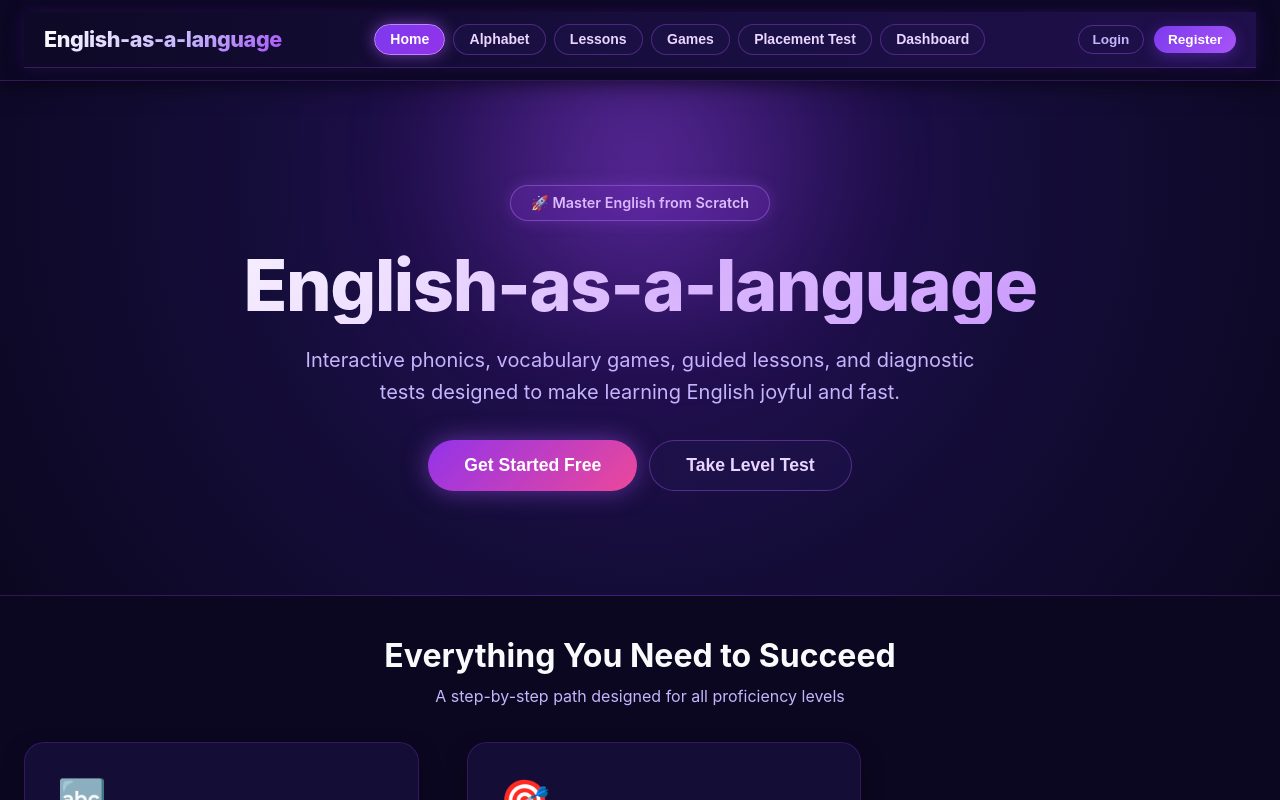
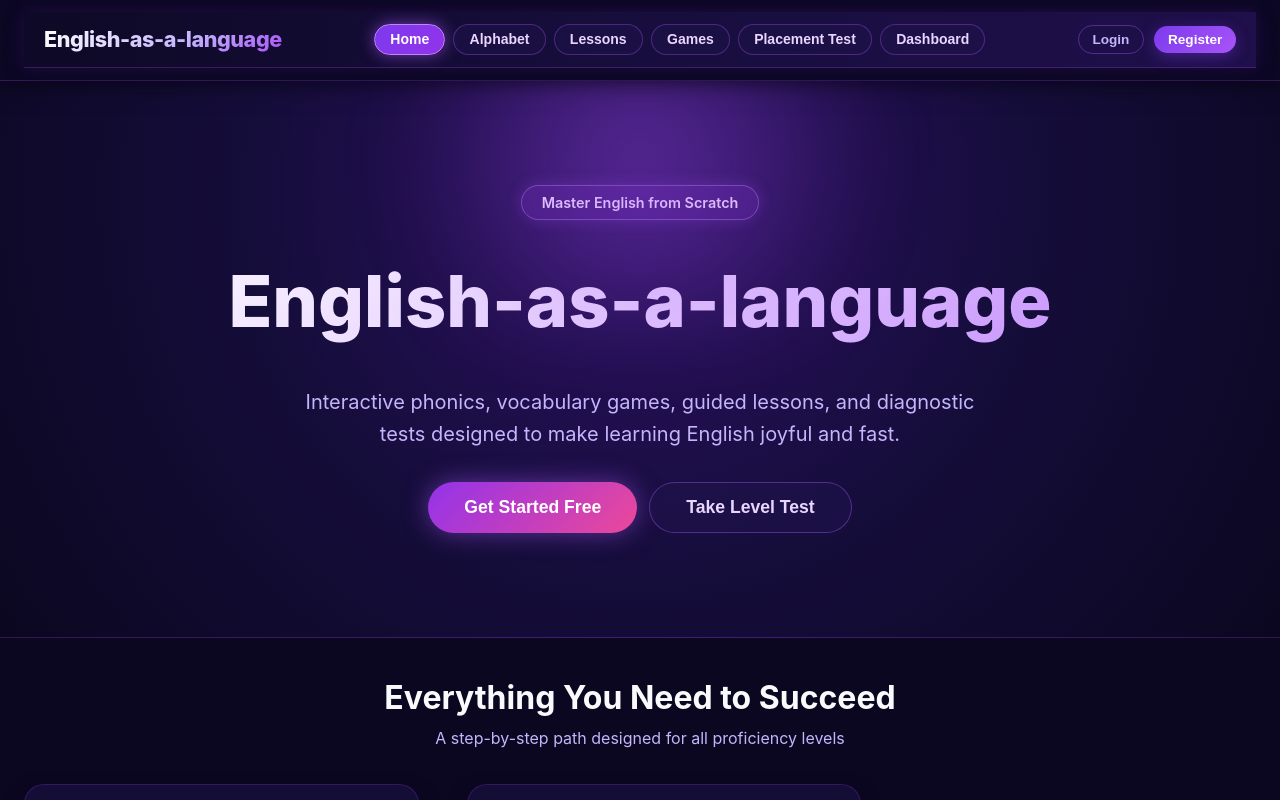
Before and after one commit to shw4114123-star/English-as-a-language, a React (Vite) app in the folder frontend/: page / in a window 1280 px wide. Shown: the top 800 px of the page. Built offline with nearby package versions, Linux system fonts and the light colour scheme; no server answers.

Commit message:
fix: fixed the web logo so the g will not be cut in the background

```diff
--- a/frontend/src/pages/Alphabet/Alphabet.css
+++ b/frontend/src/pages/Alphabet/Alphabet.css
@@ -8,13 +8,24 @@
   font-size: clamp(2rem, 4vw, 3rem);
   font-weight: 800;
   margin-bottom: 0.5rem;
-  background: linear-gradient(135deg, #ffffff 0%, #d8b4fe 100%);
+  background: linear-gradient(135deg, #ffffff 0%, #6014c3 100%);
+  -webkit-background-clip: text;
+  -webkit-text-fill-color: transparent;
+}
+
+
+.alphabet-title:hover {
+  font-size: clamp(2rem, 4vw, 3rem);
+  font-weight: 800;
+  margin-bottom: 0.5rem;
+  background: linear-gradient(135deg, #6014c3  0%, #ffffff 100%);
   -webkit-background-clip: text;
   -webkit-text-fill-color: transparent;
 }
 
 .alphabet-subtitle {
   color: #c4b5fd;
+  text-shadow: 1px 2px 10px rgb(241, 117, 255);
   font-size: 1.125rem;
 }
 
--- a/frontend/src/pages/Home/Home.css
+++ b/frontend/src/pages/Home/Home.css
@@ -33,16 +33,27 @@
   box-shadow: 0 0 15px rgba(168, 85, 247, 0.25);
   margin-bottom: 1.5rem;
 }
-
 .hero-title {
   font-size: clamp(2.5rem, 6vw, 4.5rem);
   font-weight: 800;
-  line-height: 1.1;
-  margin-bottom: 1.25rem;
-  background: linear-gradient(135deg, #ffffff 0%, #e9d5ff 40%, #c084fc 100%);
+  line-height: 1.4;
+
+  padding: 0.1em 0.05em 0.2em;
+  margin: 0 0 1.25rem;
+
+  background: linear-gradient(
+    135deg,
+    #ffffff 0%,
+    #e9d5ff 40%,
+    #c084fc 100%
+  );
+
   -webkit-background-clip: text;
   -webkit-text-fill-color: transparent;
-  letter-spacing: -0.02em;
+  background-clip: text;
+
+  letter-spacing: normal;
+  overflow: visible;
 }
 
 .hero-subtitle {
--- a/frontend/src/pages/Home/Home.tsx
+++ b/frontend/src/pages/Home/Home.tsx
@@ -14,7 +14,7 @@ export const Home: React.FC = () => {
                 <div className="home-hero-glow"></div>
                 <div className="container py-4 relative z-10">
                     <span className="hero-pill-badge">
-                        🚀 Master English from Scratch
+                        Master English from Scratch
                     </span>
                     <h1 className="hero-title">
                         English-as-a-language
```
Also changed, not shown: frontend/src/pages/Alphabet/Alphabet.tsx (line endings or trailing spaces).
